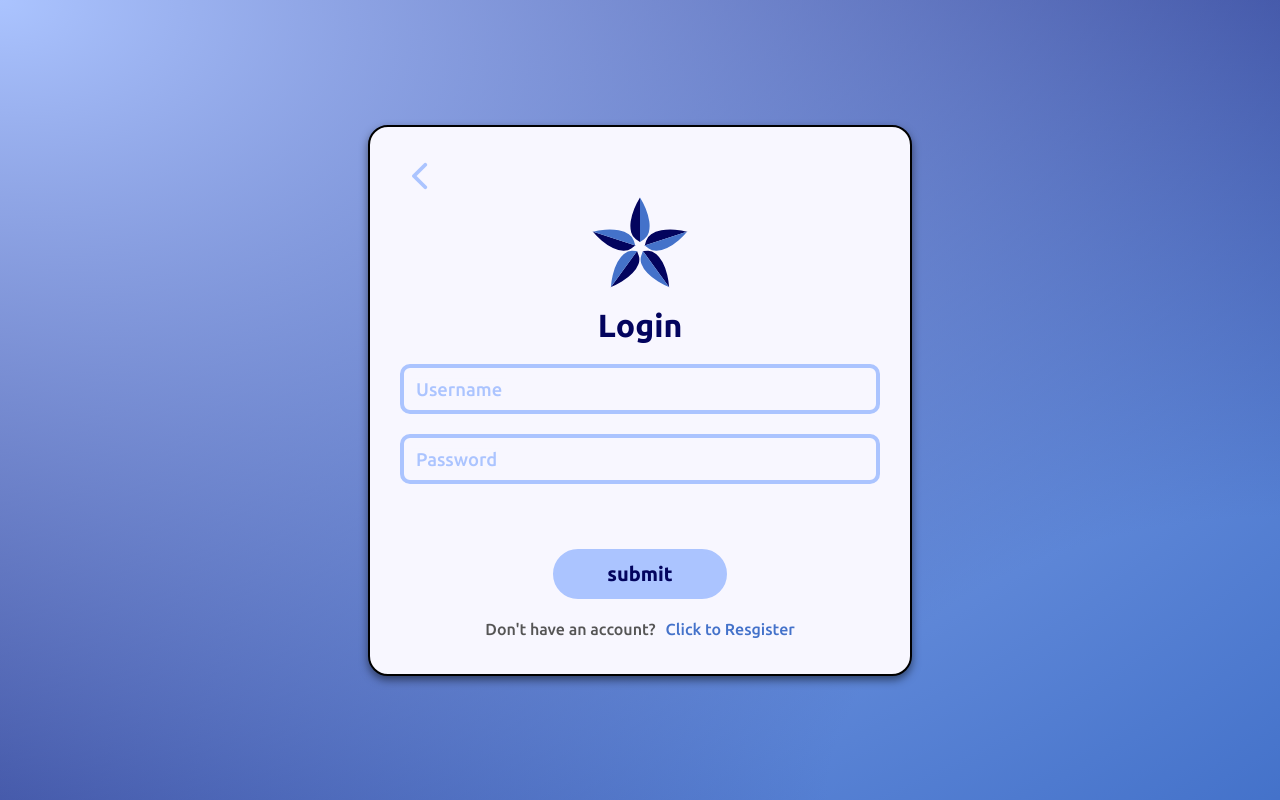
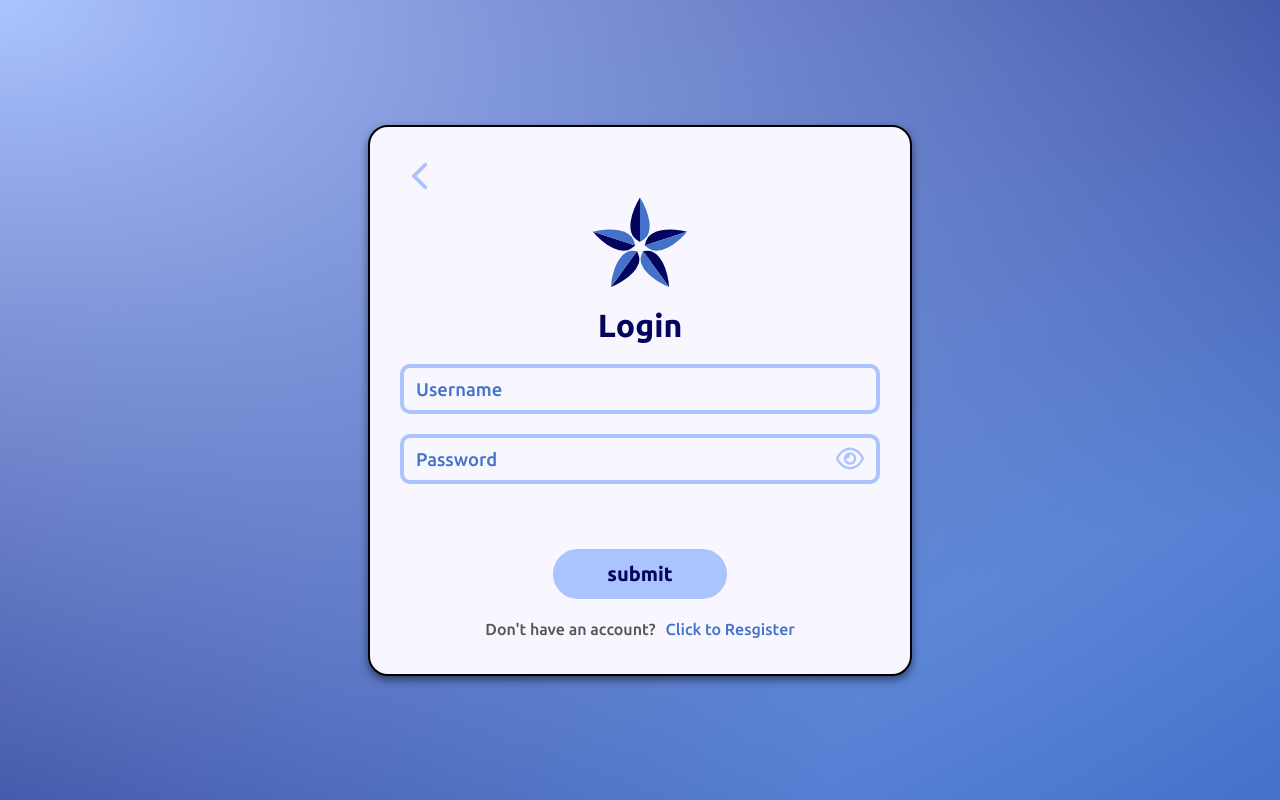
Before and after one commit to Anmol-Ghadia/YetAnotherECommerceSite, a React (Create React App) app in the folder frontend/: page /auth/login-new in a window 1280 px wide. Shown: the top 800 px of the page. Built offline with nearby package versions, Linux system fonts and the light colour scheme.

Commit message:
added eye symbol for password

```diff
--- a/frontend/src/components/basic/TextInput.jsx
+++ b/frontend/src/components/basic/TextInput.jsx
@@ -16,6 +16,7 @@ import '../../scss/components/basic/TextInput.scss';
 //           make sure to set it back to false
 export default function TextInput({ placeholder, setFunction, type, invalid, success }) {
     let [inputValue, setInputValue] = useState('');
+    let [passwordVisible, setPasswordVisible] = useState(false);
 
     const onChangeFunction = (e) => {
         setInputValue(e.target.value);
@@ -25,16 +26,25 @@ export default function TextInput({ placeholder, setFunction, type, invalid, suc
     const inputType = type != null ? type : 'text';
 
     return (
-        <label class="theme-text-input-label">
+        <label className="theme-text-input-label">
             <input
                 data-invalid={invalid ? '1' : '0'}
                 data-success={success ? '1' : '0'}
                 data-has-value={inputValue.length != 0 ? '1' : '0'}
-                class="theme-text-input"
-                type={inputType}
+                className="theme-text-input"
+                type={
+                        inputType=='password'?
+                        (passwordVisible?'text':inputType)
+                        :inputType}
                 value={inputValue}
                 onChange={onChangeFunction} />
-            <div>{placeholder}</div>
+            <div className='placeholder'>{placeholder}</div>
+            {inputType=='password'?
+                <div
+                    onClick={()=>{setPasswordVisible(!passwordVisible)}}
+                    data-visible={passwordVisible?'1':'0'}
+                    className="view-password"></div>
+                :<></>}
         </label>
     )
 }
--- a/frontend/src/scss/components/basic/TextInput.scss
+++ b/frontend/src/scss/components/basic/TextInput.scss
@@ -30,7 +30,7 @@
 }
 
 .theme-text-input:focus,
-.theme-text-input:hover,
+.theme-text-input-label:hover .theme-text-input,
 .theme-text-input:active {
     border-color: $color-highlight;
 }
@@ -65,7 +65,7 @@
     }
 }
 
-.theme-text-input-label div {
+.theme-text-input-label .placeholder {
     position: absolute;
     top: 50%;
     left: 2.5%;
@@ -73,14 +73,14 @@
     transform: translateY(-50%);
     transition: all $time-hover ease-out;
     background-color: $color-white;
-    color: $color-primary;
+    color: $color-highlight;
     padding: 0px 4px;
     font-family: $font-primary;
 }
 
-.theme-text-input:focus~div,
-.theme-text-input[data-has-value='1']~div,
-.theme-text-input:active~div {
+.theme-text-input:focus~.placeholder,
+.theme-text-input[data-has-value='1']~.placeholder,
+.theme-text-input:active~.placeholder {
     font-size: 1em;
     top: 0%;
     left: 7.5%;
@@ -90,7 +90,7 @@
     font-weight: 600;
 }
 
-.theme-text-input[data-invalid='1']~div {
+.theme-text-input[data-invalid='1']~.placeholder {
     animation: shakePlaceholder 750ms ease-in-out infinite;
 }
 
@@ -110,3 +110,33 @@
         left: 6%;
     }
 }
+
+.view-password {
+    // outline: 1px solid orange;
+    position: absolute;
+    top: 0%;
+    right: 5px;
+    height: 40px;
+    aspect-ratio: 1;
+    margin: 5px;
+    border-radius: 15px;
+    background-color: $color-primary;
+    -webkit-mask-image: url('../../../../public/images/eye.svg');
+    mask-image: url('../../../../public/images/eye.svg');
+    mask-size: 70%;
+    mask-repeat: no-repeat;
+    mask-position: center;
+    cursor: pointer;
+    user-select: none;
+    transition: background-color, mask-size $time-hover ease-in-out;
+}
+
+.view-password:hover {
+    background-color: $color-highlight;
+    mask-size: 80%;
+}
+
+.view-password[data-visible='1'] {
+    background-color: $color-secondary;
+    mask-size: 80%;
+}
```
Also changed, not shown: frontend/public/images/eye.svg (added).
